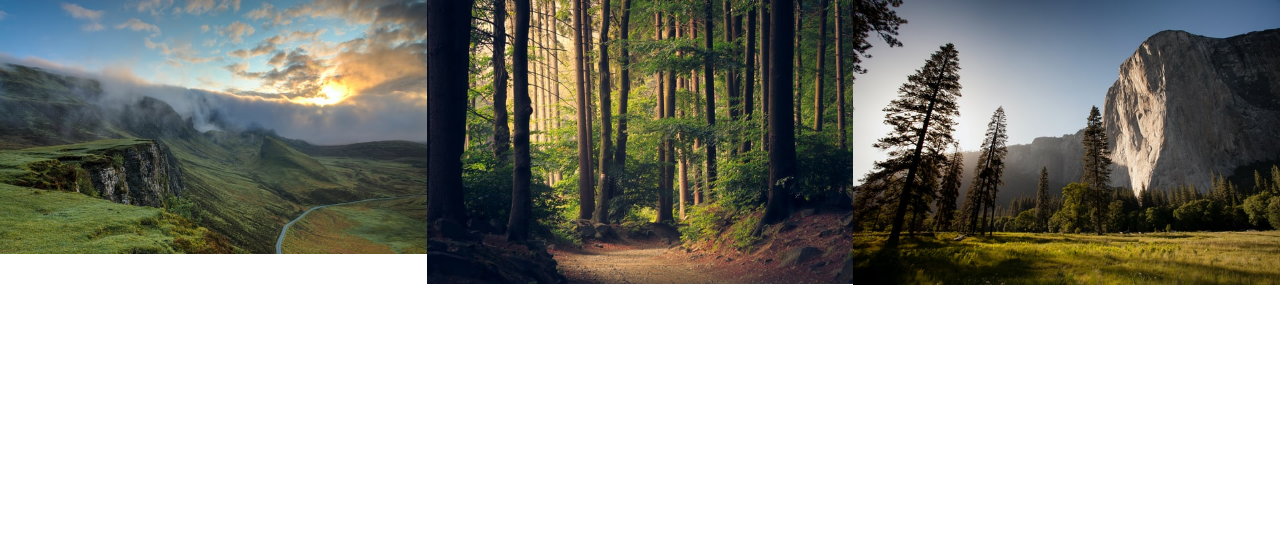
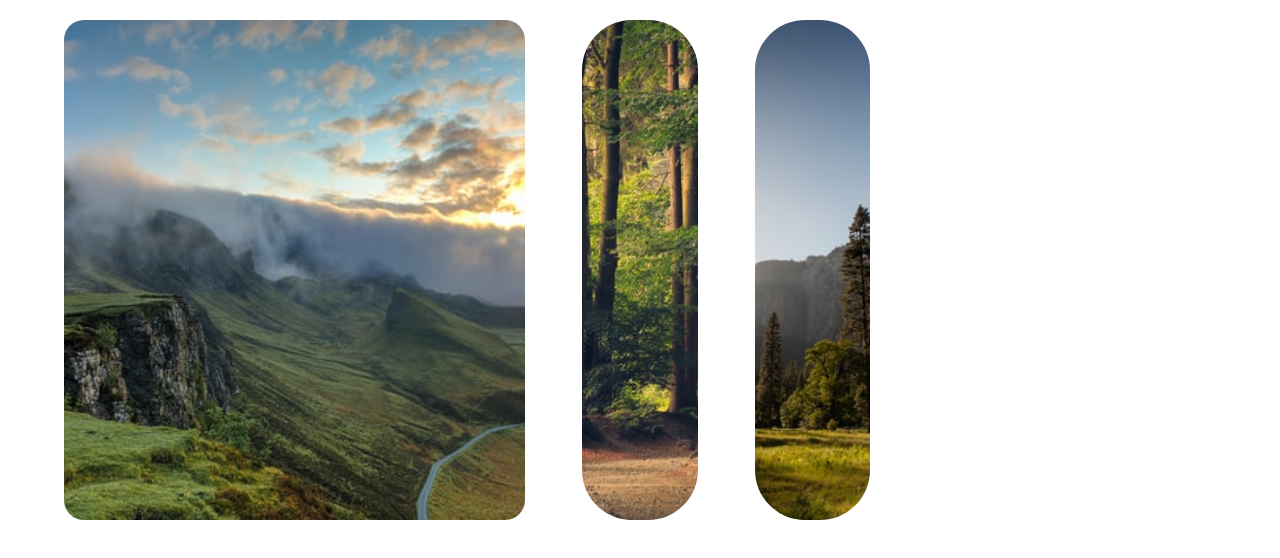
Before and after one commit to vomkaraxioned/modal, a plain HTML site: page index.html in a window 1280 px wide. Drawn offline with Linux system fonts and the light colour scheme.

Commit message:
css added

```diff
--- a/assets/css/style.css
+++ b/assets/css/style.css
@@ -120,11 +120,34 @@ li {
   main styling starts here
 =================================*/
 
-.image-holder {  display: flex;}
+.image-holder {
+  margin: 20px 5%;
+  display: flex;
+}
 
+li {
+  width: 5%;
+  height: 500px;
+  margin-right: 5%;
+}
 
+figure {
+  width: 100%;
+  height: 100%;
+}
 
+figure img {
+  width: 100%;
+  height: 100%;
+  border-radius: 50px;
+  object-fit: cover;
+}
 
+li {  width: 10%;}
+
+.active {  width: 40%;}
+
+.active img { border-radius: 20px;}
 
 
 /*=================================
--- a/index.html
+++ b/index.html
@@ -25,7 +25,7 @@
     <!--main section start-->
     <main>
       <ul class="image-holder">
-        <li>
+        <li class="active">
           <figure>
             <img src="assets/images/1.jpg" alt="nature">
           </figure>
```
